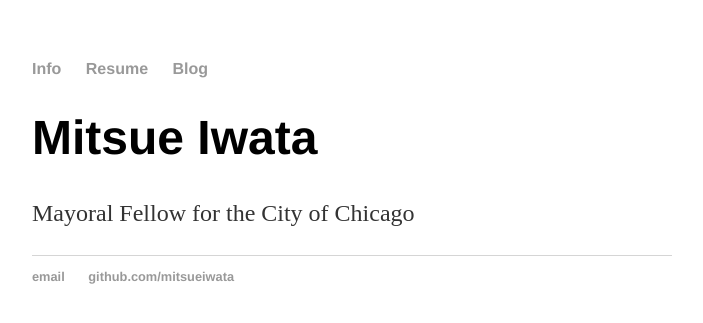
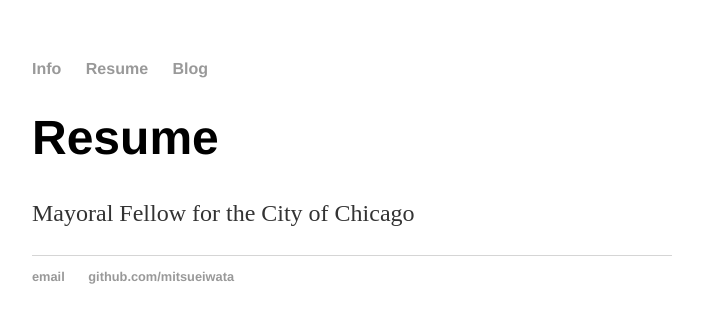
Before and after one commit to MitsueIwata/mitsueiwata.github.io, a Jekyll site: the page built from resume/index.html, in a window 1280 px wide. Shown: the top 323 px of the page, without its empty margins (288-991 px from the left). Built offline with Jekyll 4.4.1, drawn with Linux system fonts in a browser that asks for light colours.

Commit message:
changed title to resume

```diff
--- a/resume/index.html
+++ b/resume/index.html
@@ -4,7 +4,7 @@ title: Resume
 ---
 
 <div class="blurb">
-	<h1>Mitsue Iwata</h1>
+	<h1>Resume</h1>
 	<!-- <p>Welcome to my personal and professional website</p> -->
 	<p>Mayoral Fellow for the City of Chicago</p>
 </div><!-- /.blurb -->
```
